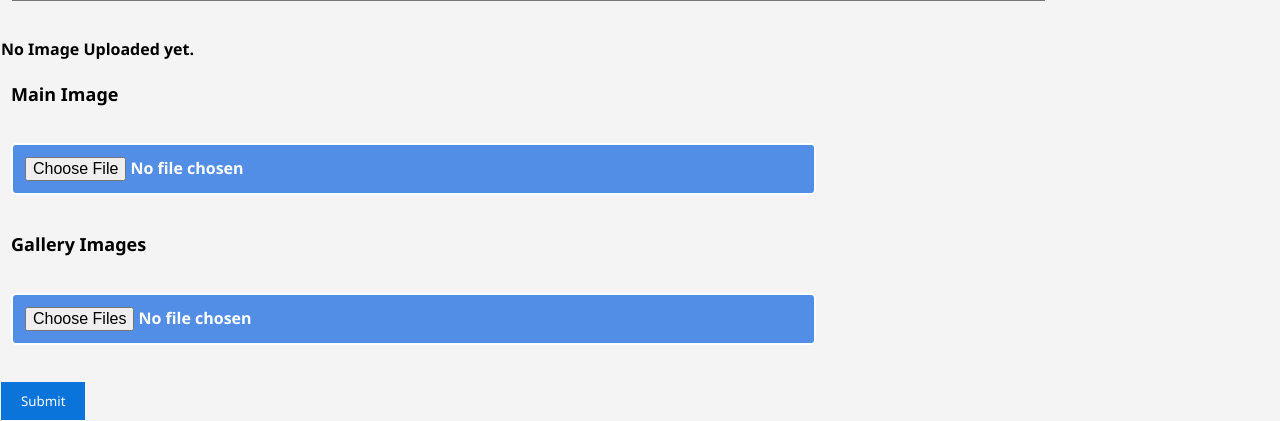
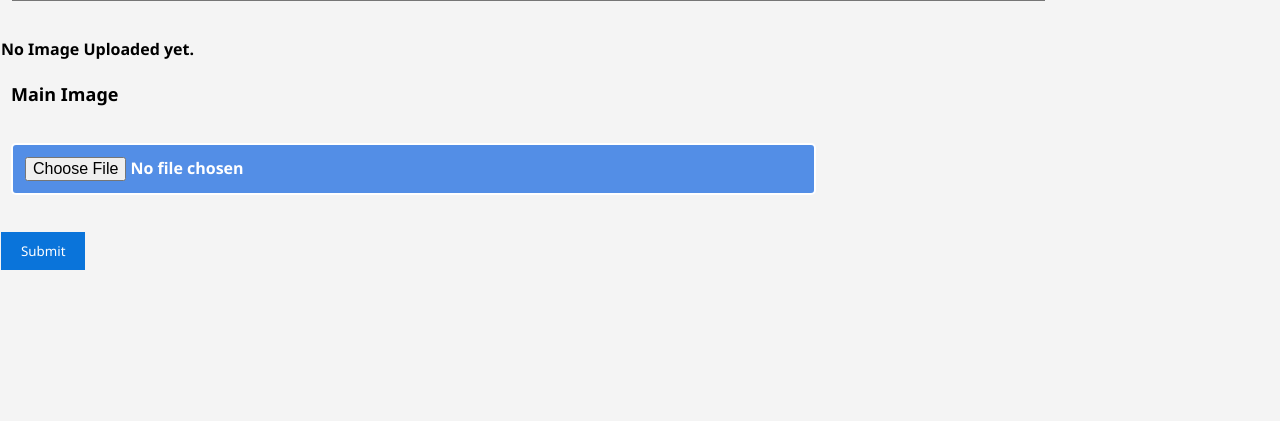
Before and after one commit to Abdulai-jalloh/AlTerBangouraBuesiness, a Flask app: page /upload_land in a window 1280 px wide. Shown: the part 1766-2187 px from the top of the page. After the commit the page ends 2036 px from the top, so only its background shows below. Run offline with Flask 3, Linux system fonts and the light colour scheme; parts of the project's set-up code (start-up, migrations or seed data) failed here and were passed over; some libraries are stand-ins or nearby versions.

Commit message:
Add files via upload

```diff
--- a/app/routes/land_routes.py
+++ b/app/routes/land_routes.py
@@ -126,8 +126,8 @@ def upload_land():
                     location=location,
                     price=price,
                     mainImage=main_image_url,
-                    gallery=gallery_paths,
-                    features=features_list,
+                    # gallery=gallery_paths,
+                    # features=features_list,
                     description=description,
                     status=status,
                     visible=True,
--- a/templates/admin.html
+++ b/templates/admin.html
@@ -73,7 +73,7 @@
     <p>  {{ form.mainImage.label }} </p> <br>
     <p>  {{ form.mainImage() }} </p> <br>
 
-      {% if editing and land.gallery %}
+      <!-- {% if editing and land.gallery %}
       <p>Current Gallery Images</p>
       {% for img in land.gallery %}
       <img src="{{ img }}" alt="Gallery Image" width="100">
@@ -82,7 +82,7 @@
       {% endfor %}
       {% endif %}
     <p>  {{ form.gallery.label }} </p> <br>
-    <p>  {{ form.gallery(multiple=true) }} </p> <br>
+    <p>  {{ form.gallery(multiple=true) }} </p> <br>  -->
     <button type="submit">{{'Update' if editing else 'Submit' }}</button>
 </form>
 
```
